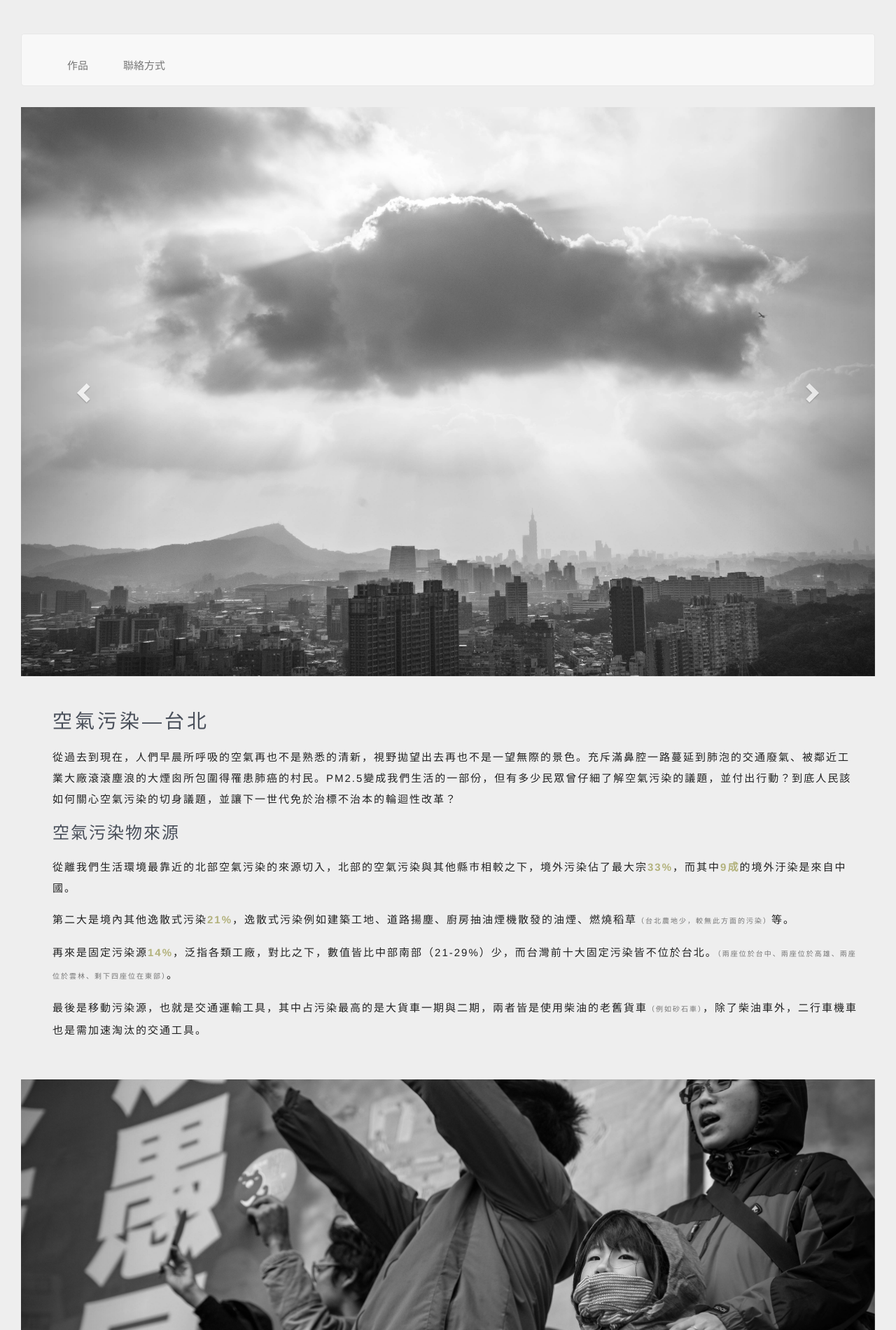
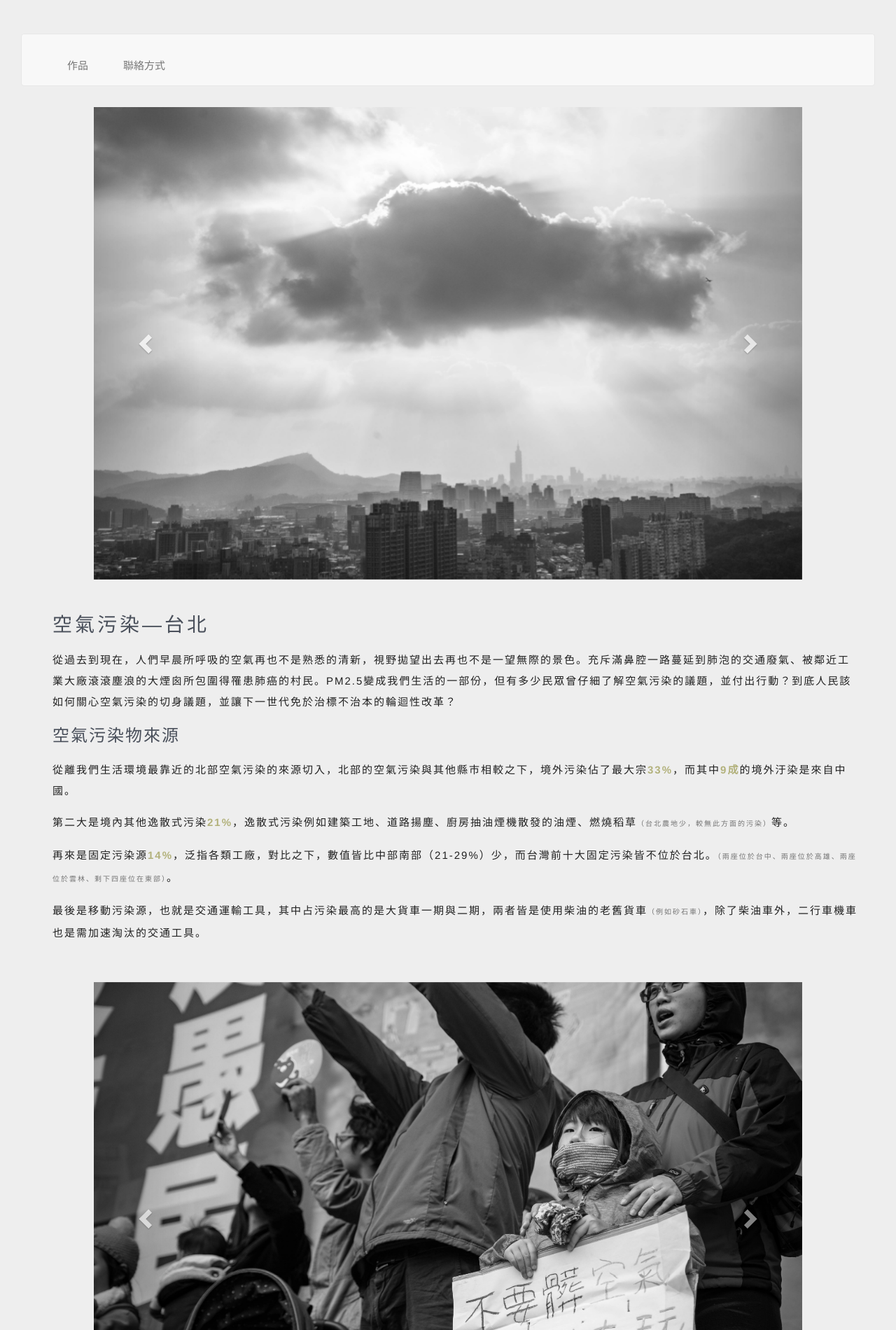
Before and after one commit to willoweyess/2017last_work, a plain HTML site: page index.html in a window 1280 px wide. Shown: the top 1900 px of the page at 70% size. Drawn offline with nearby package versions, Linux system fonts and the light colour scheme.

Commit message:
Update index.html

```diff
--- a/index.html
+++ b/index.html
@@ -46,7 +46,7 @@
             <main class="col-md-12">
                 <div id="carousel01">
                     <div class="row">
-                        <div id="img" class="col-md-12">
+                        <div id="img" class="col-md-12 col-lg-10 col-lg-offset-1">
                             <div id="carousel-notification" class="carousel slide">
                                 <div class="carousel-inner" role="listbox">
                                     <div class="item active">
@@ -130,7 +130,7 @@
 
                 <div id="carousel02">
                     <div class="row">
-                        <div id="img02" class="col-md-12">
+                        <div id="img02" class="col-md-12 col-lg-10 col-lg-offset-1">
                             <div id="carousel-notification02" class="carousel slide">
                                 <div class="carousel-inner" role="listbox">
                                     <div class="item active">
```
